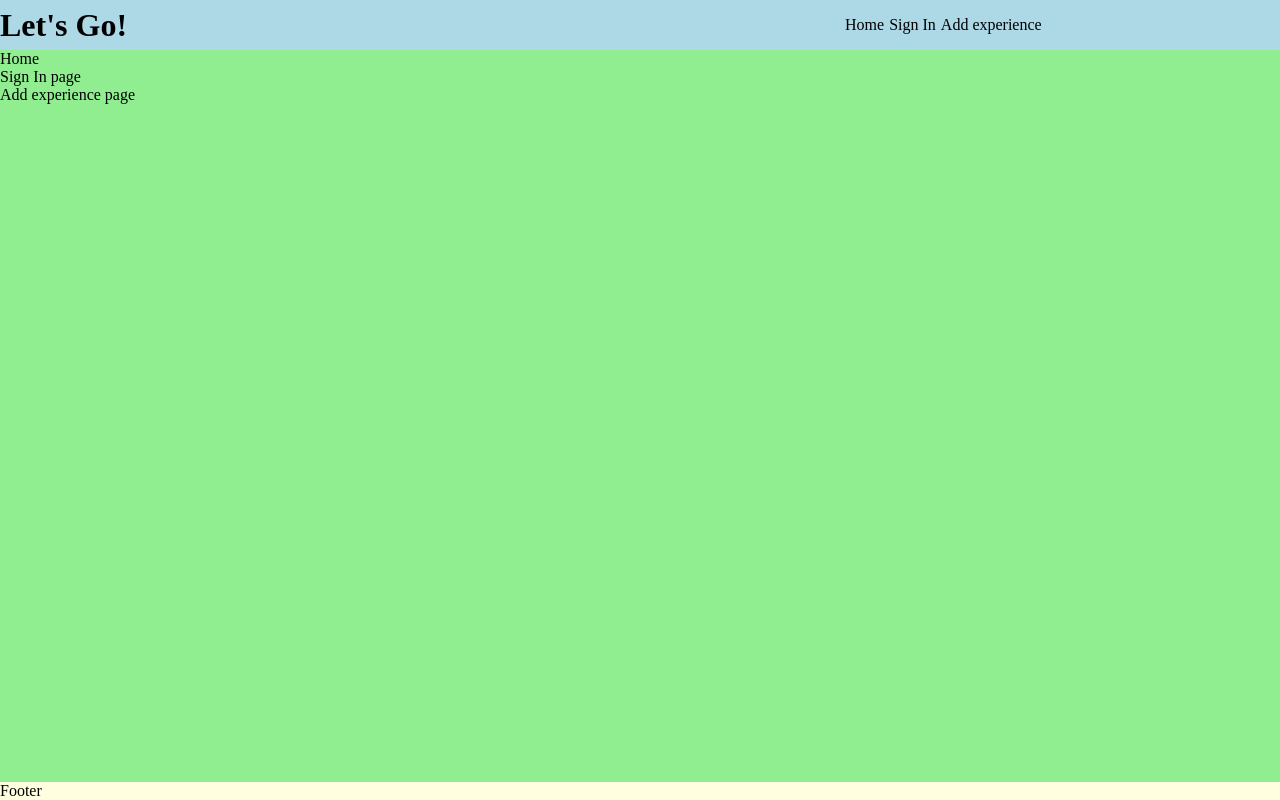
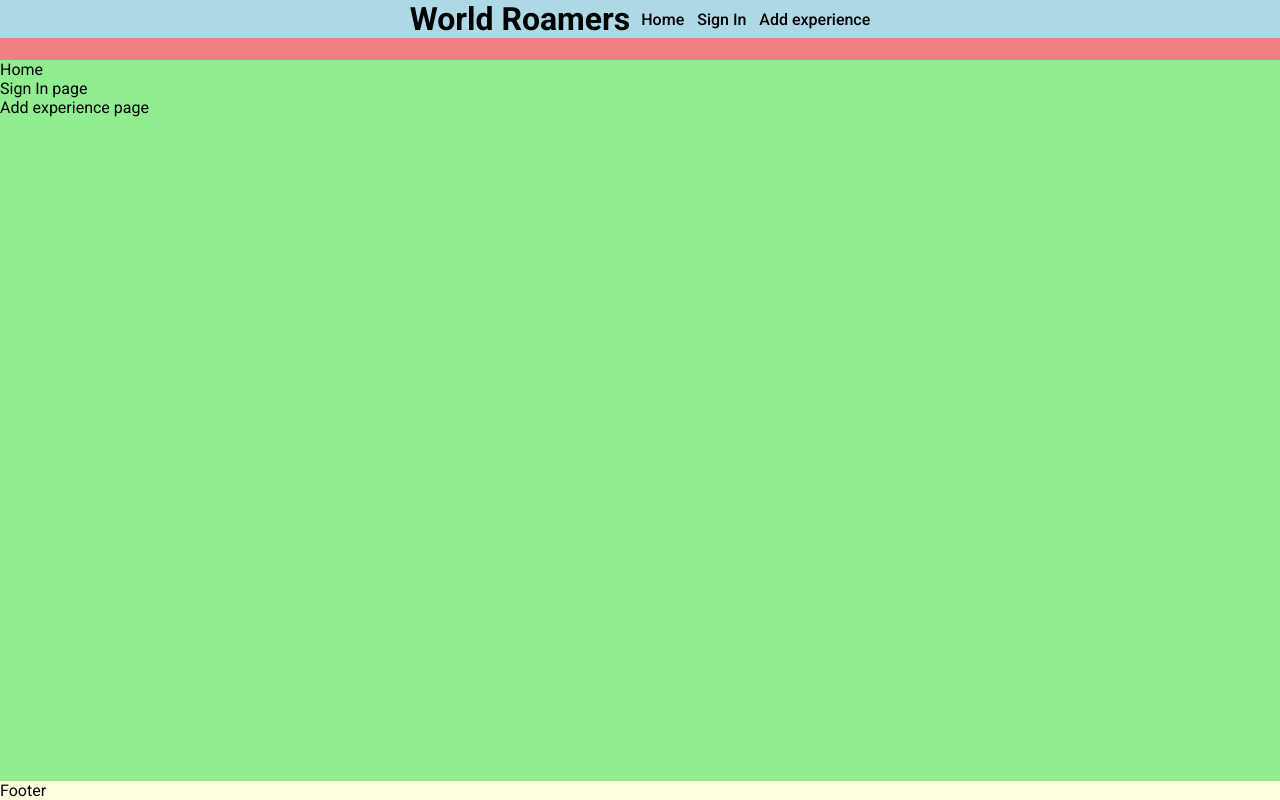
Before and after one commit to Joshuadrp/LetsGo, a plain HTML site: page index.html in a window 1280 px wide. Drawn offline with Linux system fonts and the light colour scheme.

Commit message:
fixed nav elements and style, they were wrong before

```diff
--- a/assets/css/style.css
+++ b/assets/css/style.css
@@ -1,3 +1,5 @@
+@import url("https://fonts.googleapis.com/css2?family=Roboto:ital,wght@0,100;0,300;0,400;0,500;0,700;0,900;1,100;1,300;1,400;1,500;1,700;1,900&display=swap");
+
 /* Asterisk wildcard selector to override default styles added by the browser */
 * {
   padding: 0;
@@ -7,52 +9,55 @@
 
 /* General Styles */
 
-body{
+body {
   display: flex;
   flex-direction: column;
   justify-content: space-evenly;
   min-height: 100vh;
   background-color: lightcoral;
+  /* Generic project styles */
+  /* color: #3a3a3a; */
+  font-family: "Roboto", sans-serif;
 }
 
 /* Header */
-header{
+header {
   background-color: lightblue;
-    height: 50px;
   position: fixed;
   z-index: 99;
   width: 100%;
   display: flex;
-    flex-flow: column wrap;
-    justify-content: space-around;
+  flex-flow: row wrap;
+  justify-content: center;
   align-items: center;
-    top:0;
-    gap:3px;
+  top: 0;
+  gap: 3px;
 }
 
 header a {
   text-decoration: none;
   color: inherit;
-    align-self: flex-start;
 }
 
-#navigation{
+#navigation {
   list-style: none;
   display: flex;
-    flex-flow:row wrap;
-    gap:5px;
+  gap: 5px;
 }
 
-
+.nav-l{
+    margin-left:8px;
+    font-weight: 500;
+}
 
 /* Main content */
-main{
+main {
   background-color: lightgreen;
-    flex:1 0 auto;
-    margin-top: 50px;
+  flex: 1 0 auto;
+  margin-top: 60px;
 }
 
 /* Footer */
-footer{
+footer {
   background-color: lightyellow;
 }
--- a/index.html
+++ b/index.html
@@ -20,13 +20,13 @@
   <body>
     <header>
       <a href="index.html">
-        <h1 id="logo">Let's Go!</h1>
+        <h1 id="logo">World Roamers</h1>
       </a>
       <nav>
         <ul id="navigation">
-          <li>Home</li>
-          <li>Sign In</li>
-          <li>Add experience</li>
+          <li class="nav-l"><a href="">Home</a></li>
+          <li class="nav-l"><a href="">Sign In</a></li>
+          <li class="nav-l"><a href="">Add experience</a></li>
         </ul>
       </nav>
     </header>
```
Lines whose indentation alone changed are shown as unchanged.
